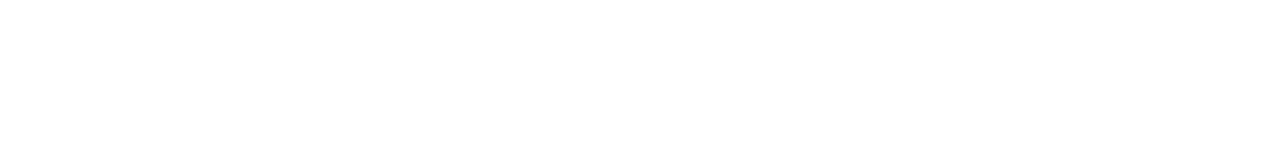
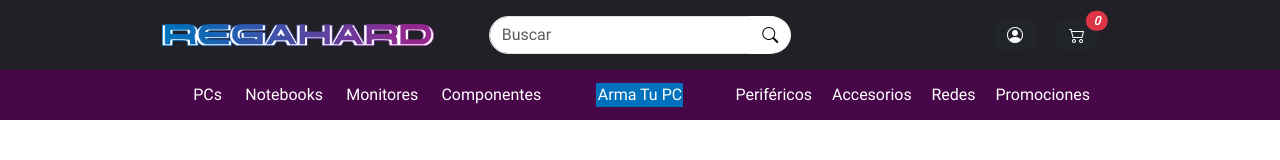
Before and after one commit to GonzaBillia/Regahard-Javascript, a website: page index.html in a window 1280 px wide. Drawn offline with nearby package versions, Linux system fonts and the light colour scheme.

Commit message:
comienzo a maquetar el Header desde index

```diff
--- a/index.html
+++ b/index.html
@@ -5,6 +5,7 @@
     <meta name="viewport" content="width=device-width, initial-scale=1.0">
     <link href="https://cdn.jsdelivr.net/npm/bootstrap@5.3.0/dist/css/bootstrap.min.css" rel="stylesheet"
         integrity="sha384-9ndCyUaIbzAi2FUVXJi0CjmCapSmO7SnpJef0486qhLnuZ2cdeRhO02iuK6FUUVM" crossorigin="anonymous">
+        <link rel="stylesheet" href="https://cdn.jsdelivr.net/npm/bootstrap-icons@1.11.1/font/bootstrap-icons.css">
     <link rel="stylesheet" href="./css/app.css">
     <title>REGAHARD | Inicio</title>
 </head>
@@ -12,6 +13,58 @@
 <body>
     <div class="wrapper">
         <header id="header">
+
+            <nav class="navbar bg-body-tertiary fixed-top">
+
+                <div class="container-fluid">
+                    <div class="row header-1-row">
+                        <div class="col-8 col-xl-4">
+                            <div class="logo">
+                                <a href="./index.html"><img src="./media/imagenes/logo/logo-color-2.png" alt="Logo" class= "logo-img"></a>
+                            </div>
+                        </div>
+                        <div class="col-8 col-xl-4">
+                            <form class="d-flex mt-3 input-group" role="search">
+                                <input class="form-control rounded-start-pill" type="text" placeholder="Buscar" aria-label="Search" aria-describedby="button-addon2">
+                                <button class="btn btn-light rounded-end-circle" type="sbutton" id="button-addon2"><i class="bi bi-search"></i></button>
+                            </form>
+                        </div>
+                        <div class="col-8 col-xl-4 user-cart">
+                            <button class="btn btn-dark btn-user"><i class="bi bi-person-circle"></i></button>
+                            <button class="btn btn-dark position-relative btn-cart"><i class="bi bi-cart2"><span class="position-absolute top-0 start-100 translate-middle badge rounded-pill bg-danger">
+                                0
+                                <span class="visually-hidden">productos en carrito</span>
+                                </span></i>
+                            </button>
+                        </div>
+                    </div>
+                    <div class="row header-2-row">
+                        <div class="col-xl-5">
+                            <ul class="categorias">
+                                <li class="item-categoria">PCs</li>
+                                <li class="item-categoria">Notebooks</li>
+                                <li class="item-categoria">Monitores</li>
+                                <li class="item-categoria">Componentes</li>
+                            </ul>
+                        </div>
+                        <div class="col-xl-2 p-0 central">
+                            <ul class="categorias">
+                                <li class="item-categoria">Arma Tu PC</li>
+                            </ul>
+                        </div>
+                        <div class="col-xl-5">
+                            <ul class="categorias">
+                                <li class="item-categoria">Periféricos</li>
+                                <li class="item-categoria">Accesorios</li>
+                                <li class="item-categoria">Redes</li>
+                                <li class="item-categoria">Promociones</li>
+                            </ul>
+                        </div>
+
+                    </div>
+                </div>
+
+            </nav>
 
         </header>
 
--- a/scss/basics/colors.scss
+++ b/scss/basics/colors.scss
@@ -0,0 +1,11 @@
+$color-fondo: #1C1B1E;
+$color-header-principal: #212027;
+$color-header-secundario: #480748;
+$color-titulo: white;
+
+$color-texto-card: black;
+
+$color-primario: #0071BC;
+$color-secundario: #93278F;
+
+$color-gradiente-primario: linear-gradient(90deg, $color-primario 25%, $color-secundario 75%);
--- a/scss/basics/mixins.scss
+++ b/scss/basics/mixins.scss
@@ -0,0 +1,22 @@
+@mixin flexbox($direction, $justify, $align){
+    display: flex;
+    flex-direction: $direction;
+    justify-content: $justify;
+    align-items: $align;
+}
+
+@mixin Mediaquery($max-width){
+    @Media(max-width:$max-width){
+        @content;
+    }
+}
+
+@mixin reset(){
+    margin: 0 !important;
+    padding: 0 !important;
+}
+
+@mixin resetCustom($margin, $padding){
+    margin: $margin !important;
+    padding: $padding !important;
+}
--- a/scss/layout/header.scss
+++ b/scss/layout/header.scss
@@ -0,0 +1,73 @@
+#header{
+    position: sticky;
+    top: 0%;
+    left: 0%;
+    width: 100%;
+    z-index: 100;
+}
+
+nav{
+    width: 100%;
+    @include reset();
+}
+
+.container-fluid{
+    @include reset();
+    display: inline-block !important;
+}
+
+.header-1-row{
+    min-height: 70px;
+    max-width: 100%;
+    @include flexbox(row, center, center);
+    background-color: $color-header-principal;
+    margin: 0;
+    padding-left: 150px;
+    padding-right: 150px;
+}
+
+.logo-img{
+    width: 17em;
+}
+
+.form-control:focus {
+    border-color:white;
+    box-shadow: none;
+}
+
+.user-cart{
+    @include flexbox(row, right, center);
+    .btn-user, .btn-cart{
+        margin-right: 20px;
+    }
+}
+
+.btn-light{
+    background-color: white;
+}
+
+.header-2-row{
+    @include flexbox(row,space-evenly, center);
+    flex-wrap: nowrap;
+    min-height: 50px;
+    background-color: $color-header-secundario;
+    padding: 0 150px;
+    .col-xl-2{
+        width: 8.66666667%;
+    }
+    .central{
+        height: 100%;
+        background-color: $color-primario;
+    }
+
+    .categorias{
+        @include flexbox(row,space-evenly, center);
+        margin: 0;
+        padding: 0 !important;
+        .item-categoria{
+            padding: 0;
+            color: $color-titulo;
+        }
+
+    }
+}
```
Also changed, not shown: paginas/armar-pc.html (+33 -0 lines), css/app.css, css/layout/header.css, 2 other files.
